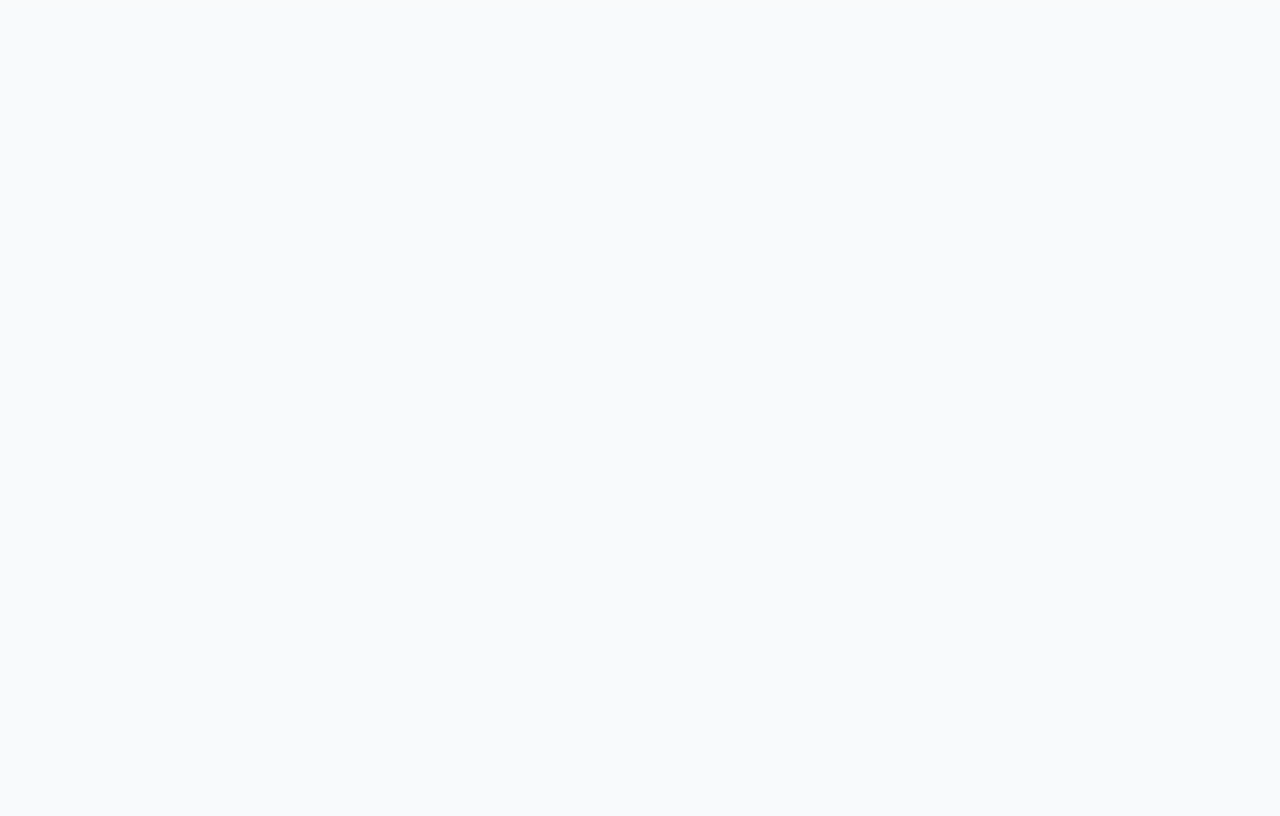
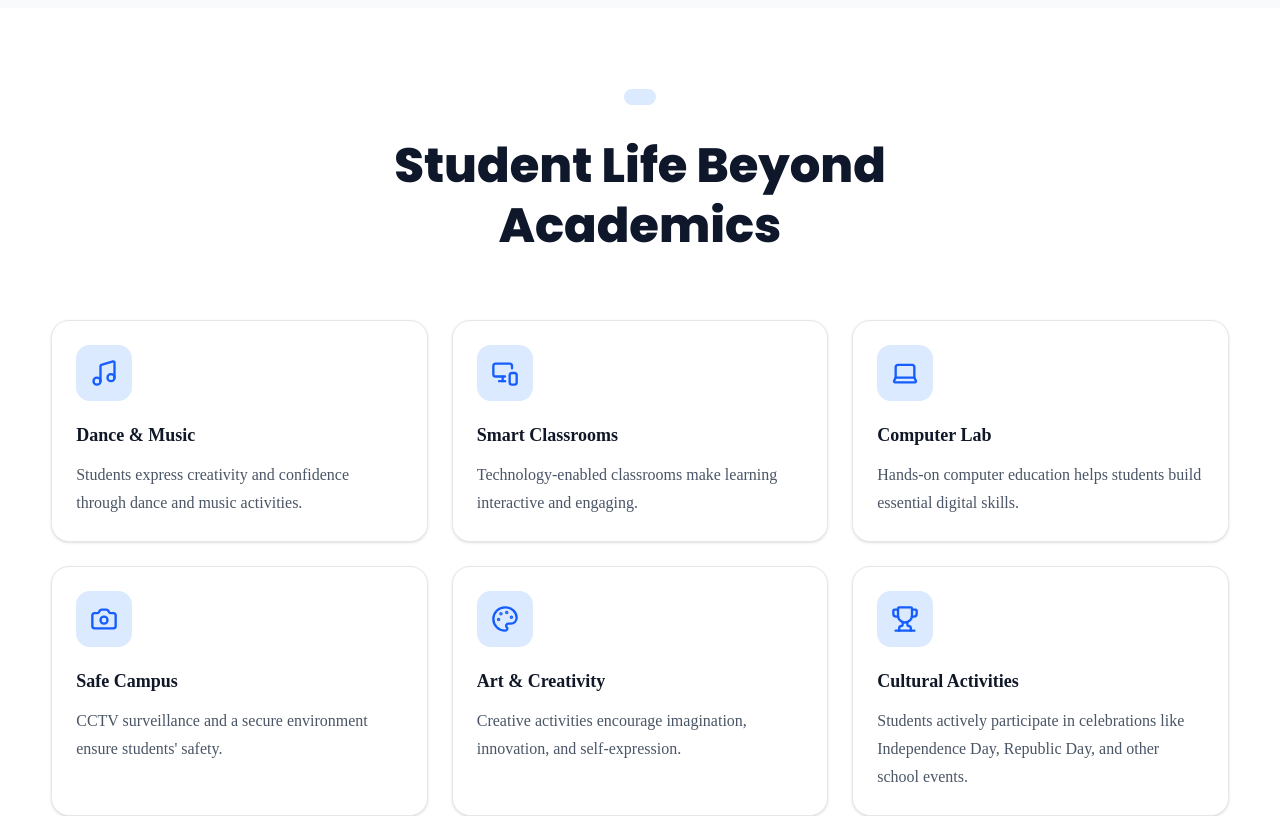
Before and after one commit to vishal290704/edu-portal-system, a Next.js app: page /academics in a window 1280 px wide. Shown: the part 2140-2956 px from the top of the page. Before the commit the page ends 2148 px from the top, so only its background shows below. Built offline with nearby package versions, Linux system fonts and the light colour scheme.

Commit message:
StudentLife page created

```diff
--- a/app/academics/page.jsx
+++ b/app/academics/page.jsx
@@ -1,6 +1,9 @@
 import PageHero from "@/components/common/PageHero";
 import AcademicOverview from "@/components/academics/AcademicOverview";
 import AcademicPrograms from "@/components/academics/AcademicPrograms";
+import StudentLife from "@/components/academics/StudentLife";
+import AdmissionCTA from "@/components/home/AdmissionCTA";
+import Footer from "@/components/layout/Footer";
 
 export const metadata = {
   title: "Academics | Dynamic English School",
@@ -19,6 +22,8 @@ export default function AcademicsPage() {
 
       <AcademicOverview />
       <AcademicPrograms/>
+      <StudentLife/>
+      <AdmissionCTA/>
     </>
   );
 }
--- /dev/null
+++ b/components/academics/StudentLife.jsx
@@ -0,0 +1,88 @@
+import {
+  Music,
+  MonitorSmartphone,
+  Camera,
+  Laptop,
+  Palette,
+  Trophy,
+} from "lucide-react";
+
+import Container from "@/components/layout/Container";
+import SectionHeading from "@/components/layout/SectionHeading";
+
+const activities = [
+  {
+    title: "Dance & Music",
+    icon: Music,
+    description:
+      "Students express creativity and confidence through dance and music activities.",
+  },
+  {
+    title: "Smart Classrooms",
+    icon: MonitorSmartphone,
+    description:
+      "Technology-enabled classrooms make learning interactive and engaging.",
+  },
+  {
+    title: "Computer Lab",
+    icon: Laptop,
+    description:
+      "Hands-on computer education helps students build essential digital skills.",
+  },
+  {
+    title: "Safe Campus",
+    icon: Camera,
+    description:
+      "CCTV surveillance and a secure environment ensure students' safety.",
+  },
+  {
+    title: "Art & Creativity",
+    icon: Palette,
+    description:
+      "Creative activities encourage imagination, innovation, and self-expression.",
+  },
+  {
+    title: "Cultural Activities",
+    icon: Trophy,
+    description:
+      "Students actively participate in celebrations like Independence Day, Republic Day, and other school events.",
+  },
+];
+
+export default function StudentLife() {
+  return (
+    <section className="py-20 bg-white">
+      <Container>
+        <SectionHeading
+          title="Student Life Beyond Academics"
+          subtitle="Education extends beyond the classroom. We encourage every student to participate in activities that foster creativity, confidence, teamwork, and leadership."
+        />
+
+        <div className="mt-14 grid gap-6 md:grid-cols-2 lg:grid-cols-3">
+          {activities.map((activity) => {
+            const Icon = activity.icon;
+
+            return (
+              <div
+                key={activity.title}
+                className="rounded-2xl border border-gray-200 bg-white p-6 shadow-sm transition-all duration-300 hover:-translate-y-1 hover:shadow-lg"
+              >
+                <div className="mb-5 flex h-14 w-14 items-center justify-center rounded-xl bg-blue-100">
+                  <Icon className="h-7 w-7 text-blue-600" />
+                </div>
+
+                <h3 className="mb-3 text-lg font-semibold text-gray-900">
+                  {activity.title}
+                </h3>
+
+                <p className="leading-7 text-gray-600">
+                  {activity.description}
+                </p>
+              </div>
+            );
+          })}
+        </div>
+      </Container>
+    </section>
+  );
+}
```
